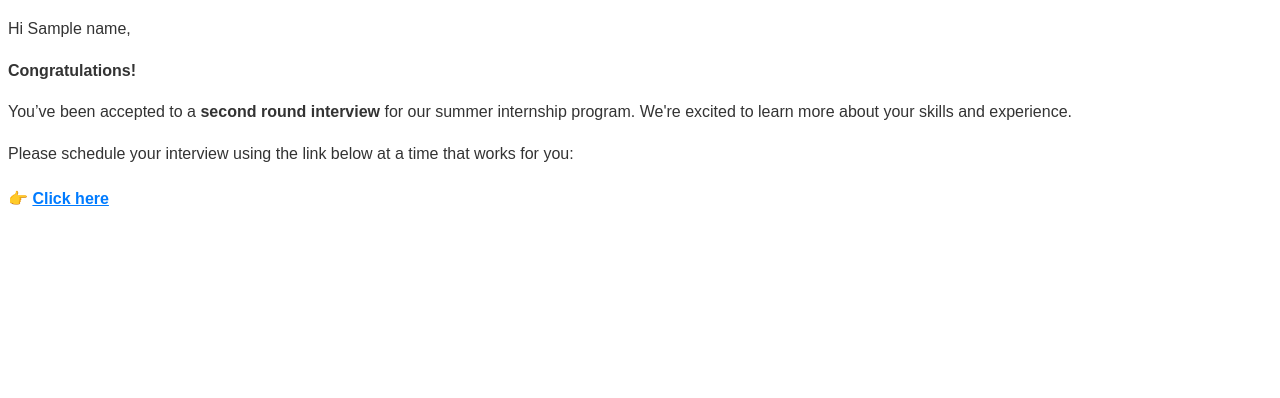
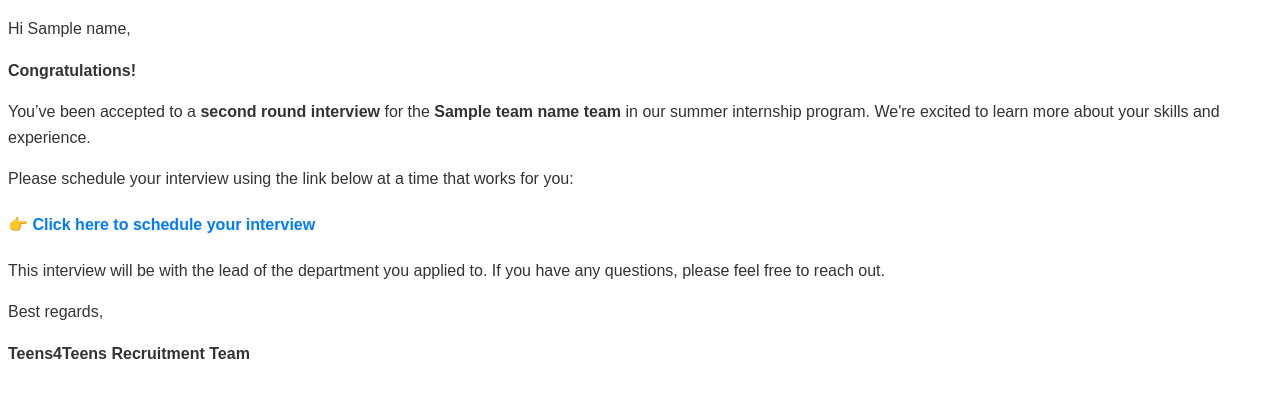
Before and after one commit to MeiL55/t4t-hr-automation, a Flask app: template backend/templates/interview_2.html in a window 1280 px wide. Shown: the top 398 px of the page. Run offline with Flask 3, Linux system fonts and the light colour scheme; the template is opened without the code that fills it: most values are stand-ins (such as "Sample title", 1, 10 or a date in 2020).

Commit message:
Dynamic team-based emails

```diff
--- /dev/null
+++ b/backend/data/calendly_links.json
@@ -0,0 +1,10 @@
+{
+  "software": "https://calendly.com/software-lead/interview",
+  "finance": "https://calendly.com/finance-lead/interview",
+  "media": "https://calendly.com/media-lead/interview",
+  "outreach": "https://calendly.com/outreach-lead/interview",
+  "special_ops": "https://calendly.com/special-ops-lead/interview",
+  "human_resources": "https://calendly.com/hr-lead/interview",
+  "chapters": "https://calendly.com/chapters-lead/interview",
+  "default": "https://calendly.com/default-contact/interview"
+}
--- a/backend/routes/apply.py
+++ b/backend/routes/apply.py
@@ -40,7 +40,9 @@ def submit_application():
         #resume_text_for_scoring = "experienced with python, flask, sql, and project management."
         #team_applied = data["team_applied"]
         #score = calculate_keyword_score(resume_text_for_scoring, team_applied)
-        referral = check_valid_referral(data["referral"])
+        #referral = check_valid_referral(data["referral"])
+        referral_code = data.get('referral', None)
+        referral = check_valid_referral(referral_code)
         app = Application(
             user_id=user.id,
             date_of_birth=data["date_of_birth"],
--- a/backend/templates/interview_2.html
+++ b/backend/templates/interview_2.html
@@ -10,7 +10,7 @@
   <p><strong>Congratulations!</strong></p>
 
   <p>
-    You’ve been accepted to a <strong>second round interview</strong> for our summer internship program. We're excited to learn more about your skills and experience.
+    You’ve been accepted to a <strong>second round interview</strong> for the <strong>{{ team_name }} team</strong> in our summer internship program. We're excited to learn more about your skills and experience.
   </p>
 
   <p>
@@ -18,5 +18,16 @@
   </p>
 
   <p style="margin: 20px 0;">
-    👉 <a href="{{ calendly_link }}" style="font-size: 16px; font-weight: bold; color: #007bff;">
-      Click here
+    👉 <a href="{{ calendly_link }}" style="font-size: 16px; font-weight: bold; color: #007bff; text-decoration: none;">
+      Click here to schedule your interview
+    </a>
+  </p>
+
+  <p>
+    This interview will be with the lead of the department you applied to. If you have any questions, please feel free to reach out.
+  </p>
+
+  <p>Best regards,</p>
+  <p><strong>Teens4Teens Recruitment Team</strong></p>
+</body>
+</html>
```
Also changed, not shown: backend/requirements.txt (deleted, +0 -110 lines), backend/utils/email_stage.py (+16 -1 lines), requirements.txt (+20 -12 lines), 3 other files.
